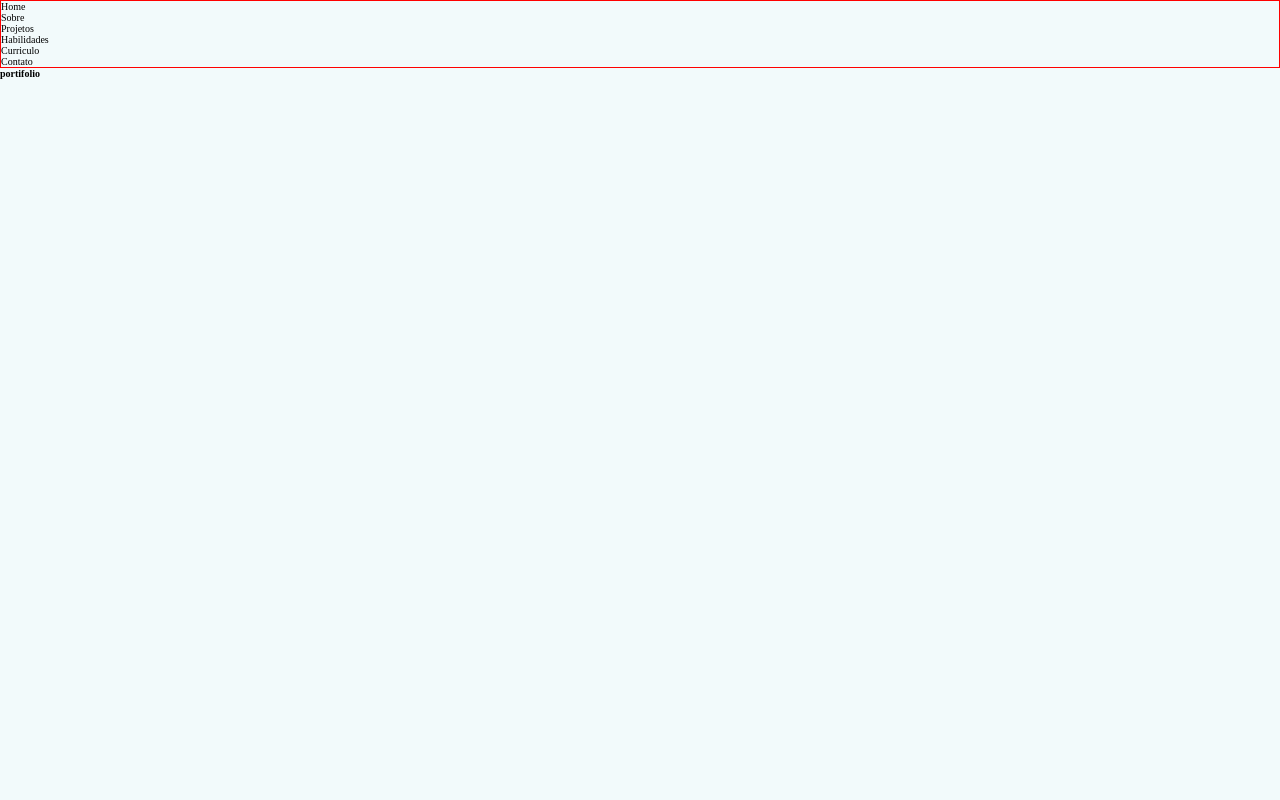
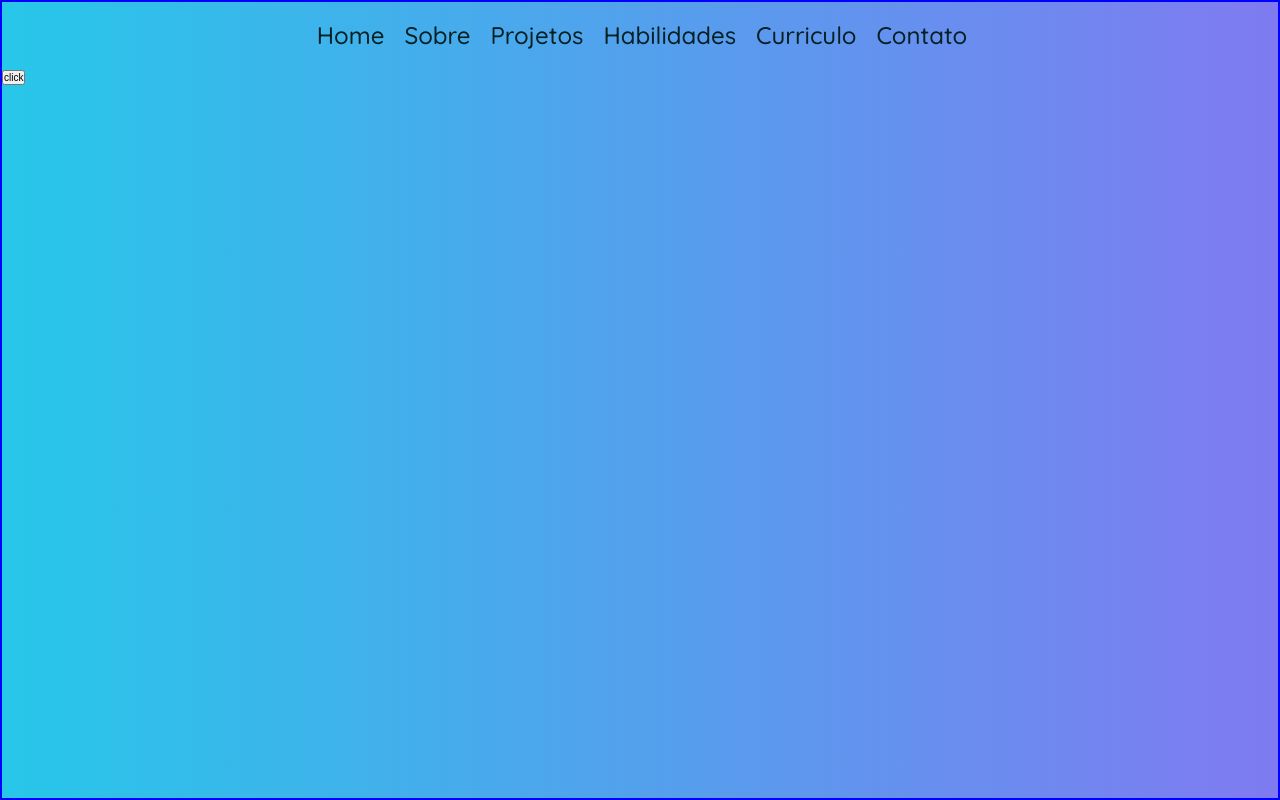
Before and after one commit to daniloramin/portifolio, a React (Vite) app: page / in a window 1280 px wide. Built offline with nearby package versions, Linux system fonts and the light colour scheme.

Commit message:
feat: start home styles

```diff
--- a/src/App.css
+++ b/src/App.css
@@ -1,3 +1,6 @@
+@import url("https://fonts.googleapis.com/css2?family=Quicksand:wght@300;400;500;600;700&display=swap");
+@import url("https://fonts.googleapis.com/css2?family=Roboto:wght@100;300;400;500;700;900&display=swap");
+
 :root {
   --text: rgb(4, 32, 35);
   --background: rgb(242, 250, 251);
@@ -22,6 +25,7 @@
 .width {
   max-width: 1140px;
   width: 100%;
+  margin: auto;
 }
 
 img {
--- a/src/App.tsx
+++ b/src/App.tsx
@@ -1,11 +1,11 @@
 import "./App.css";
-import { Header } from "@components/header";
+
+import { Home } from "@components/home";
 
 function App() {
   return (
     <>
-      <Header />
-      <h1>portifolio</h1>
+      <Home></Home>
     </>
   );
 }
--- /dev/null
+++ b/src/components/header/Header.tsx
@@ -0,0 +1,37 @@
+import { useState } from "react";
+import { StyledHeader } from "./style";
+
+export const Header = () => {
+  const [isShow, setIsShow] = useState<boolean>(false);
+
+  return (
+    <StyledHeader $isShow={isShow}>
+      <nav className="width">
+        <menu>
+          <li>
+            <a href="">Home</a>
+          </li>
+          <li>
+            <a href="">Sobre</a>
+          </li>
+          <li>
+            <a href="">Projetos</a>
+          </li>
+          <li>
+            <a href="">Habilidades</a>
+          </li>
+          <li>
+            <a href="">Curriculo</a>
+          </li>
+          <li>
+            <a href="">Contato</a>
+          </li>
+        </menu>
+      </nav>
+
+      <button id="sidebar-toggler" tabIndex={0} onClick={() => setIsShow((state) => !state)}>
+        <span>click</span>
+      </button>
+    </StyledHeader>
+  );
+};
--- a/src/components/header/index.tsx
+++ b/src/components/header/index.tsx
@@ -1,18 +1 @@
-import { StyledHeader } from "./style";
-
-export const Header = () => {
-  return (
-    <StyledHeader>
-      <div className="logo"></div>
-
-      <ul>
-        <li>Home</li>
-        <li>Sobre</li>
-        <li>Projetos</li>
-        <li>Habilidades</li>
-        <li>Curriculo</li>
-        <li>Contato</li>
-      </ul>
-    </StyledHeader>
-  );
-};
+export { Header } from "./Header";
--- a/src/components/header/style.ts
+++ b/src/components/header/style.ts
@@ -1,5 +1,56 @@
 import styled from "styled-components";
 
-export const StyledHeader = styled.header`
-  border: 1px solid red;
+export const StyledHeader = styled.header<{ $isShow: boolean }>`
+  position: fixed;
+  top: 0;
+  width: 100%;
+
+  nav {
+    padding: 2rem 0;
+
+    @media (max-width: 900px) {
+      display: ${(props) => (props.$isShow ? "block" : "none")};
+    }
+
+    menu {
+      list-style: none;
+      display: flex;
+      justify-content: center;
+      align-items: center;
+      gap: 2rem;
+
+      a {
+        position: relative;
+        font-size: 2.4rem;
+        font-family: "Quicksand", sans-serif;
+        font-weight: 500;
+        color: var(--text);
+        text-decoration: none;
+        transition: 0.3s;
+
+        &::before {
+          content: "";
+          position: absolute;
+          left: 0;
+          right: 0;
+          bottom: 0;
+          height: 2px;
+          background-color: var(--accent);
+          border-radius: 4rem;
+          transition: scale 0.3s;
+          scale: 0 1;
+          transform-origin: right;
+        }
+
+        &:hover {
+          color: var(--accent);
+
+          &::before {
+            scale: 1 1;
+            transform-origin: left;
+          }
+        }
+      }
+    }
+  }
 `;
--- /dev/null
+++ b/src/components/home/Home.tsx
@@ -0,0 +1,11 @@
+import { StyledHome } from "./style";
+
+import { Header } from "@components/header";
+
+export const Home = () => {
+  return (
+    <StyledHome>
+      <Header />
+    </StyledHome>
+  );
+};
--- /dev/null
+++ b/src/components/home/index.tsx
@@ -0,0 +1 @@
+export { Home } from "./Home";
--- /dev/null
+++ b/src/components/home/style.ts
@@ -0,0 +1,10 @@
+import styled from "styled-components";
+
+export const StyledHome = styled.section`
+  border: 2px solid blue;
+  height: 100vh;
+  height: 100dvh;
+
+  background-color: var(--primary);
+  background-image: linear-gradient(to right, var(--primary), var(--secondary));
+`;
```
